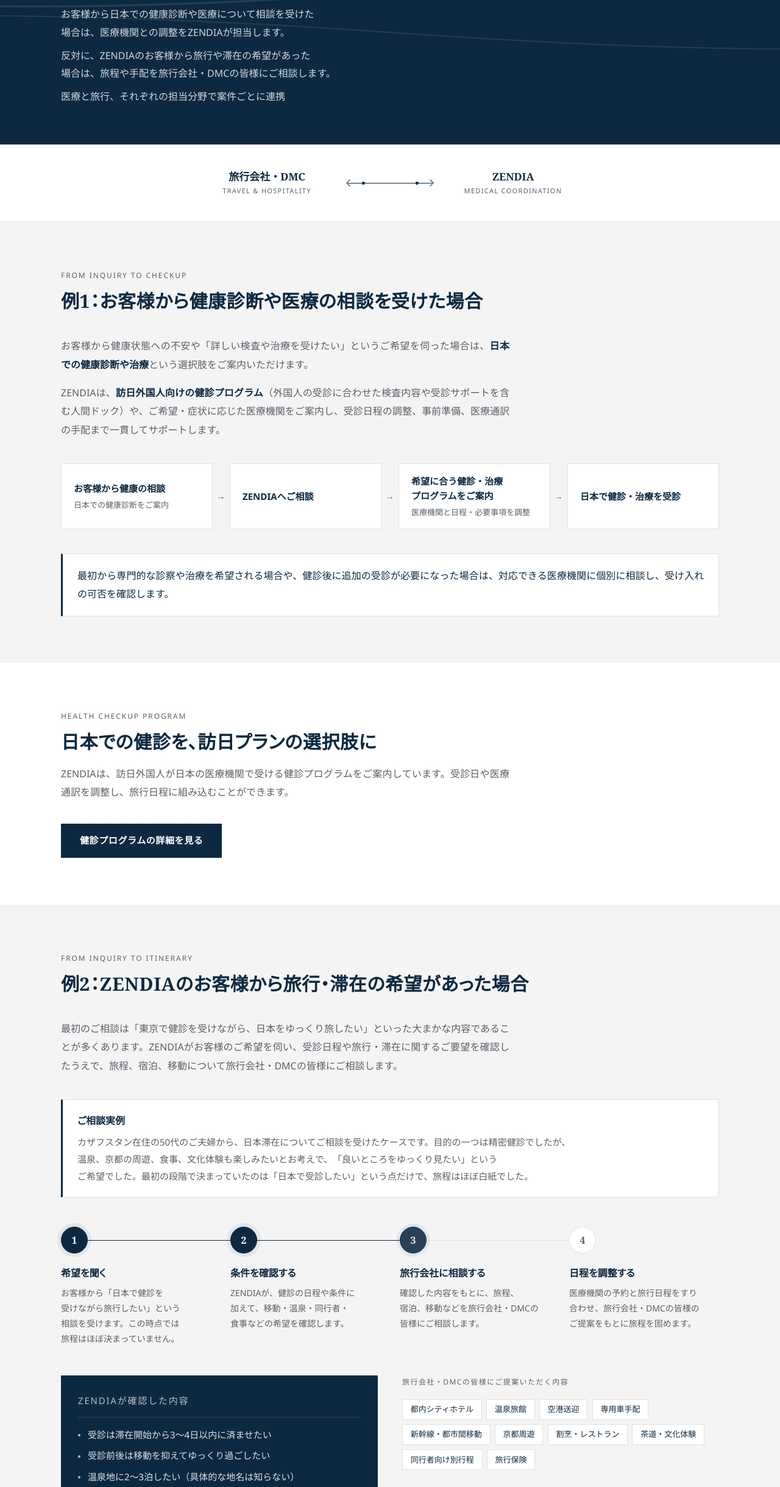
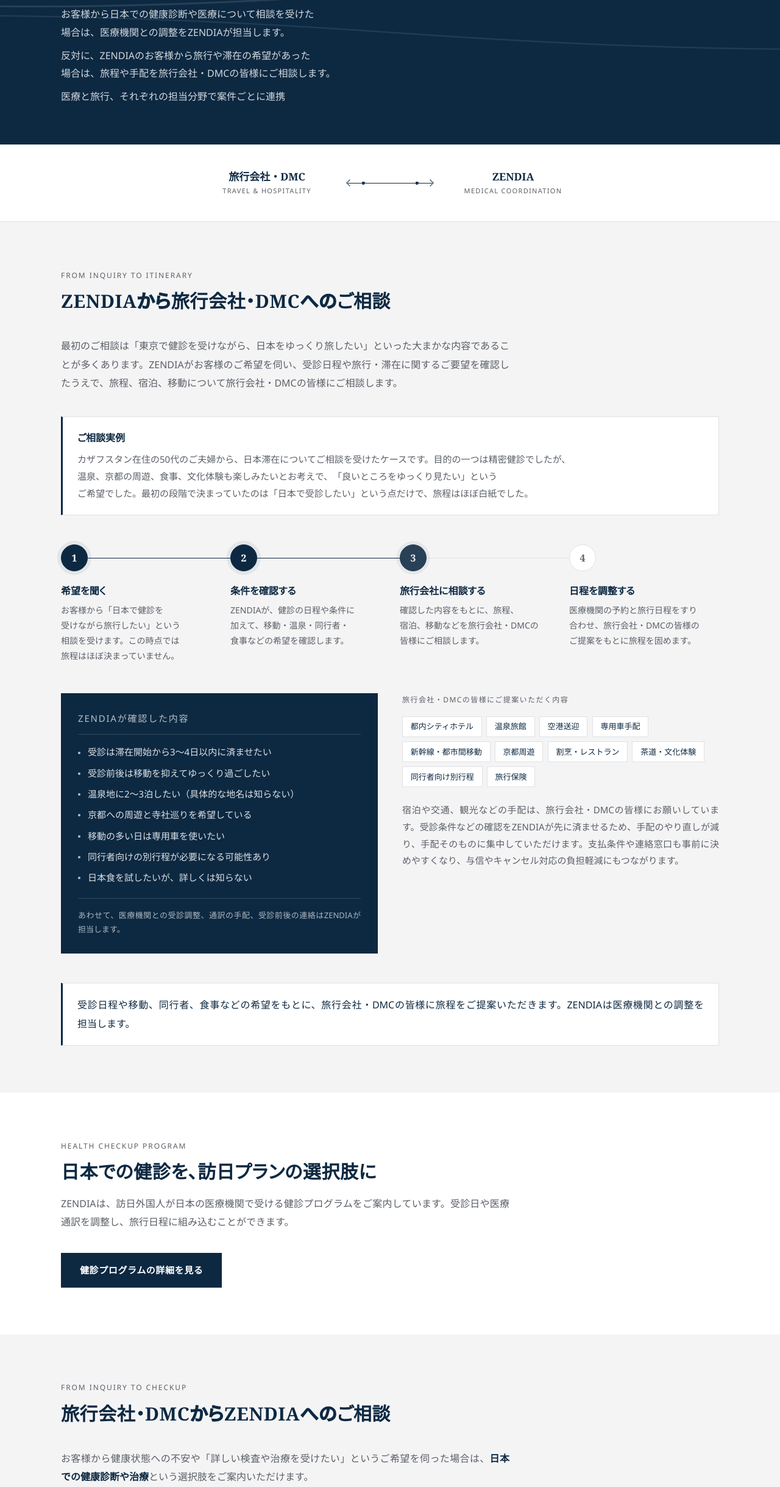
Before and after one commit to zendia0602/zendia-corporate, a plain HTML site: page travel-partners/index.html in a window 1280 px wide. Shown: the part 297-2736 px from the top of the page at 61% size. Drawn offline with Linux system fonts and the light colour scheme.

Commit message:
Lead the travel-partners page with ZENDIA-to-DMC inquiries
Swap the two example sections so the ZENDIA-to-travel-company flow comes
first, retitle both sections by direction with the particles emphasised,
and give the emphasised particles a hairline stroke since the serif fonts
have no heavier weight than the title itself. Bump the stylesheet version
on this page so the new rule is fetched.

Co-Authored-By: Claude Opus 5.5 <noreply@anthropic.com>

```diff
--- a/style.css
+++ b/style.css
@@ -1867,6 +1867,12 @@ button:focus-visible {
   text-wrap: balance;
 }
 
+/* Emphasised particles in section titles. The serif fonts top out at the
+   title's own weight, so a hairline stroke carries the extra weight. */
+.pt-page .section-title strong {
+  -webkit-text-stroke: 0.035em currentColor;
+}
+
 /* Long section titles may use the full content width; the lead
    paragraph keeps a readable measure. */
 .pt-page .section-head {
--- a/travel-partners/index.html
+++ b/travel-partners/index.html
@@ -6,7 +6,7 @@
 <title>旅行会社の方へ | 株式会社ゼンディア（ZENDIA Inc.）</title>
 <meta name="description" content="医療分野の専門性を持つZENDIAが、旅行会社・DMCの皆様とのB2B連携についてご説明します。訪日外国人の健診・治療の受診調整に加え、医療を伴わない一般観光のパッケージツアーやゴールデンルートの周遊旅行についても、協業のご相談を承ります。">
 <link rel="canonical" href="https://zendia.co.jp/travel-partners/">
-<link rel="stylesheet" href="../style.css?v=20261106f">
+<link rel="stylesheet" href="../style.css?v=20261112a">
 </head>
 <body>
 
@@ -76,49 +76,12 @@
     </div>
   </div>
 
-  <!-- 例１ -->
-  <section class="section section-alt" aria-labelledby="example1-heading">
-    <div class="section-inner">
-      <div class="section-head reveal">
-        <p class="pt-eyebrow" lang="en">From Inquiry to Checkup</p>
-        <h2 class="section-title" id="example1-heading">例1：お客様から<wbr>健康診断や<wbr>医療の<wbr>相談を<wbr>受けた<wbr>場合</h2>
-      </div>
-      <div class="pt-prose reveal">
-        <p>お客様から健康状態への不安や「詳しい検査や治療を受けたい」というご希望を伺った場合は、<strong>日本での健康診断や治療</strong>という選択肢をご案内いただけます。</p>
-        <p>ZENDIAは、<strong>訪日外国人向けの健診プログラム</strong>（外国人の受診に合わせた検査内容や受診サポートを含む人間ドック）や、ご希望・症状に応じた医療機関をご案内し、受診日程の調整、事前準備、医療通訳の手配まで一貫してサポートします。</p>
-      </div>
-
-      <ol class="pt-steps reveal" aria-label="ご相談から受診までの流れ">
-        <li class="pt-step">お客様から<wbr>健康の相談<small>日本での<wbr>健康診断を<wbr>ご案内</small></li>
-        <li class="pt-step">ZENDIAへご相談</li>
-        <li class="pt-step" style="text-align: left;">希望に合う<wbr>健診・治療<wbr>プログラムを<wbr>ご案内<small>医療機関と<wbr>日程・<wbr>必要事項を<wbr>調整</small></li>
-        <li class="pt-step">日本で<wbr>健診・治療を<wbr>受診</li>
-      </ol>
-
-      <div class="pt-note reveal">
-        <p>最初から専門的な診察や治療を希望される場合や、健診後に追加の受診が必要になった場合は、対応できる医療機関に個別に相談し、受け入れの可否を確認します。</p>
-      </div>
-    </div>
-  </section>
-
-  <!-- 健診プログラム -->
-  <section class="section" aria-labelledby="program-heading">
-    <div class="section-inner">
-      <div class="section-head reveal">
-        <p class="pt-eyebrow" lang="en">Health Checkup Program</p>
-        <h2 class="section-title" id="program-heading">日本での健診を、<wbr>訪日プランの<wbr>選択肢に</h2>
-        <p class="section-lead">ZENDIAは、訪日外国人が日本の医療機関で受ける健診プログラムをご案内しています。受診日や医療通訳を調整し、旅行日程に組み込むことができます。</p>
-      </div>
-      <a class="btn btn-dark reveal" href="https://zendia.jp/lp/ja/" target="_blank" rel="noopener">健診プログラムの詳細を見る</a>
-    </div>
-  </section>
-
-  <!-- 例２ -->
+  <!-- ZENDIAから旅行会社・DMCへのご相談 -->
   <section class="section section-alt" aria-labelledby="example2-heading">
     <div class="section-inner">
       <div class="section-head reveal">
         <p class="pt-eyebrow" lang="en">From Inquiry to Itinerary</p>
-        <h2 class="section-title" id="example2-heading">例2：ZENDIAの<wbr>お客様から<wbr>旅行・<wbr>滞在の<wbr>希望が<wbr>あった<wbr>場合</h2>
+        <h2 class="section-title" id="example2-heading">ZENDIA<strong>から</strong><wbr><span class="pt-nobr">旅行会社・DMC</span><strong>への</strong><wbr>ご相談</h2>
       </div>
       <div class="pt-prose reveal">
         <p>最初のご相談は「東京で健診を受けながら、日本をゆっくり旅したい」といった大まかな内容であることが多くあります。ZENDIAがお客様のご希望を伺い、受診日程や旅行・滞在に関するご要望を確認したうえで、旅程、宿泊、移動について<span class="pt-nobr">旅行会社・DMC</span>の皆様にご相談します。</p>
@@ -186,6 +149,43 @@
 
       <div class="pt-note reveal">
         <p>受診日程や移動、同行者、食事などの希望をもとに、<span class="pt-nobr">旅行会社・DMC</span>の皆様に旅程をご提案いただきます。ZENDIAは医療機関との調整を担当します。</p>
+      </div>
+    </div>
+  </section>
+
+  <!-- 健診プログラム -->
+  <section class="section" aria-labelledby="program-heading">
+    <div class="section-inner">
+      <div class="section-head reveal">
+        <p class="pt-eyebrow" lang="en">Health Checkup Program</p>
+        <h2 class="section-title" id="program-heading">日本での健診を、<wbr>訪日プランの<wbr>選択肢に</h2>
+        <p class="section-lead">ZENDIAは、訪日外国人が日本の医療機関で受ける健診プログラムをご案内しています。受診日や医療通訳を調整し、旅行日程に組み込むことができます。</p>
+      </div>
+      <a class="btn btn-dark reveal" href="https://zendia.jp/lp/ja/" target="_blank" rel="noopener">健診プログラムの詳細を見る</a>
+    </div>
+  </section>
+
+  <!-- 旅行会社・DMCからZENDIAへのご相談 -->
+  <section class="section section-alt" aria-labelledby="example1-heading">
+    <div class="section-inner">
+      <div class="section-head reveal">
+        <p class="pt-eyebrow" lang="en">From Inquiry to Checkup</p>
+        <h2 class="section-title" id="example1-heading"><span class="pt-nobr">旅行会社・DMC</span><strong>から</strong><wbr>ZENDIA<strong>への</strong><wbr>ご相談</h2>
+      </div>
+      <div class="pt-prose reveal">
+        <p>お客様から健康状態への不安や「詳しい検査や治療を受けたい」というご希望を伺った場合は、<strong>日本での健康診断や治療</strong>という選択肢をご案内いただけます。</p>
+        <p>ZENDIAは、<strong>訪日外国人向けの健診プログラム</strong>（外国人の受診に合わせた検査内容や受診サポートを含む人間ドック）や、ご希望・症状に応じた医療機関をご案内し、受診日程の調整、事前準備、医療通訳の手配まで一貫してサポートします。</p>
+      </div>
+
+      <ol class="pt-steps reveal" aria-label="ご相談から受診までの流れ">
+        <li class="pt-step">お客様から<wbr>健康の相談<small>日本での<wbr>健康診断を<wbr>ご案内</small></li>
+        <li class="pt-step">ZENDIAへご相談</li>
+        <li class="pt-step" style="text-align: left;">希望に合う<wbr>健診・治療<wbr>プログラムを<wbr>ご案内<small>医療機関と<wbr>日程・<wbr>必要事項を<wbr>調整</small></li>
+        <li class="pt-step">日本で<wbr>健診・治療を<wbr>受診</li>
+      </ol>
+
+      <div class="pt-note reveal">
+        <p>最初から専門的な診察や治療を希望される場合や、健診後に追加の受診が必要になった場合は、対応できる医療機関に個別に相談し、受け入れの可否を確認します。</p>
       </div>
     </div>
   </section>
```
